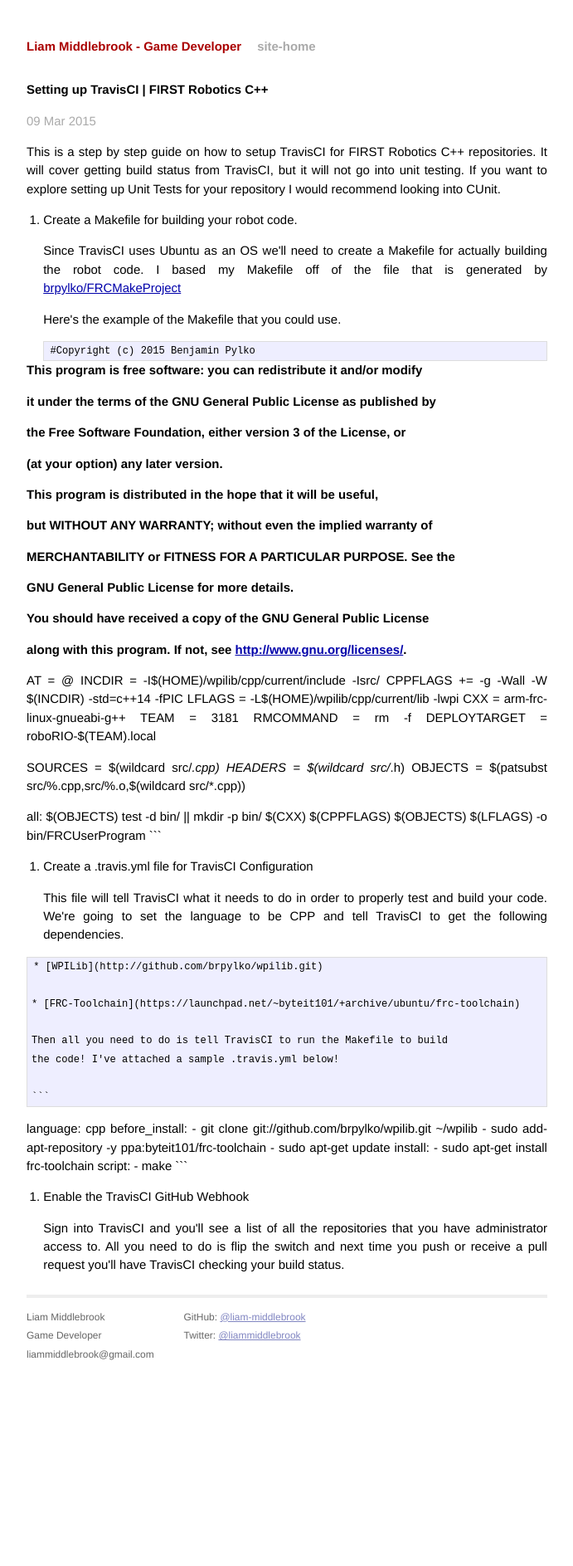
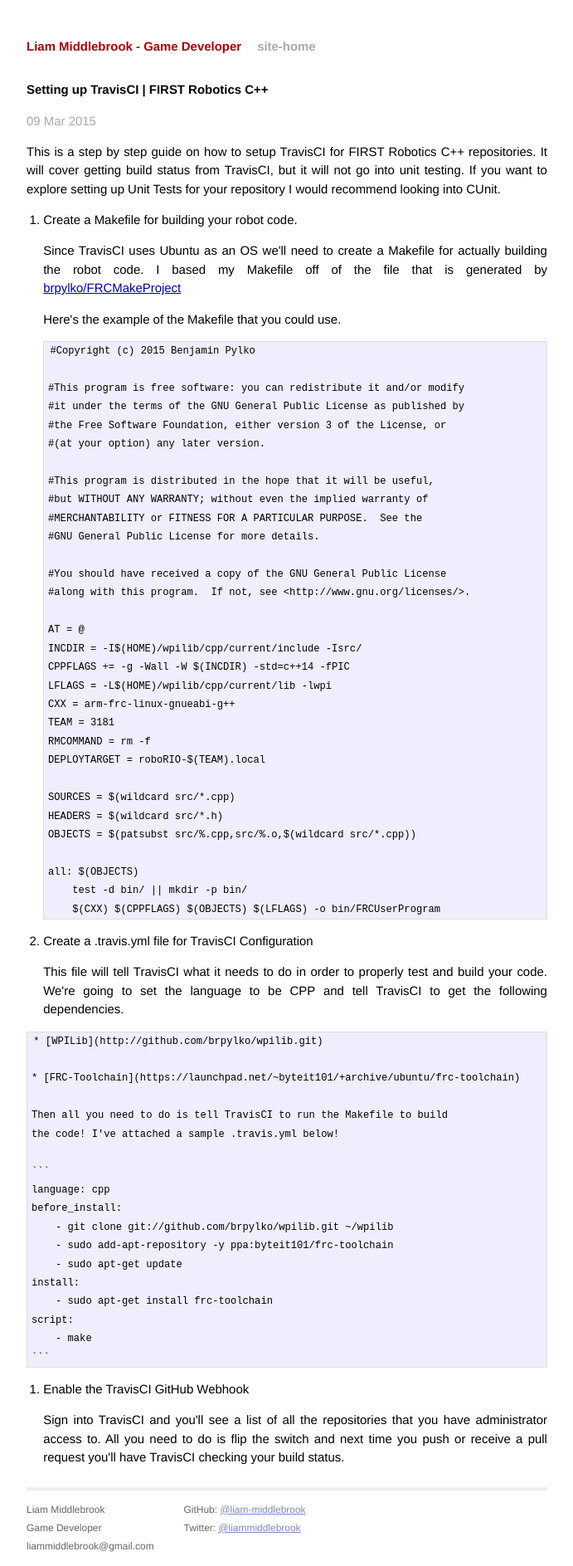
Before and after one commit to liam-middlebrook/blog, a Jekyll site: the page 2015/03/09/first-cpp-travis.html, which Jekyll copies as it is, in a window 1280 px wide. Shown: the whole page at 83% size, without its empty margins (294-985 px from the left). Built offline with Jekyll 4.4.1, drawn with Linux system fonts in a browser that asks for light colours; Markdown is read by kramdown in place of the engine named in the settings; comment, search, counter and statistics services are not loaded; before the commit the page ends 1655 px from its top, so only the background shows below that; some of the changed lines change nothing that is shown.

Commit message:
Publishing: added indent

````diff
--- a/2015/03/09/first-cpp-travis.html
+++ b/2015/03/09/first-cpp-travis.html
@@ -39,48 +39,37 @@
 
 <p>Here&#39;s the example of the Makefile that you could use.</p>
 <div class="highlight"><pre><code class="language-text" data-lang="text">#Copyright (c) 2015 Benjamin Pylko
-</code></pre></div></li>
-</ol>
 
-<h1>This program is free software: you can redistribute it and/or modify</h1>
+#This program is free software: you can redistribute it and/or modify
+#it under the terms of the GNU General Public License as published by
+#the Free Software Foundation, either version 3 of the License, or
+#(at your option) any later version.
 
-<h1>it under the terms of the GNU General Public License as published by</h1>
+#This program is distributed in the hope that it will be useful,
+#but WITHOUT ANY WARRANTY; without even the implied warranty of
+#MERCHANTABILITY or FITNESS FOR A PARTICULAR PURPOSE.  See the
+#GNU General Public License for more details.
 
-<h1>the Free Software Foundation, either version 3 of the License, or</h1>
+#You should have received a copy of the GNU General Public License
+#along with this program.  If not, see &lt;http://www.gnu.org/licenses/&gt;.
 
-<h1>(at your option) any later version.</h1>
-
-<h1>This program is distributed in the hope that it will be useful,</h1>
-
-<h1>but WITHOUT ANY WARRANTY; without even the implied warranty of</h1>
-
-<h1>MERCHANTABILITY or FITNESS FOR A PARTICULAR PURPOSE.  See the</h1>
-
-<h1>GNU General Public License for more details.</h1>
-
-<h1>You should have received a copy of the GNU General Public License</h1>
-
-<h1>along with this program.  If not, see <a href="http://www.gnu.org/licenses/">http://www.gnu.org/licenses/</a>.</h1>
-
-<p>AT = @
+AT = @
 INCDIR = -I$(HOME)/wpilib/cpp/current/include -Isrc/
 CPPFLAGS += -g -Wall -W $(INCDIR) -std=c++14 -fPIC
 LFLAGS = -L$(HOME)/wpilib/cpp/current/lib -lwpi
 CXX = arm-frc-linux-gnueabi-g++
 TEAM = 3181
 RMCOMMAND = rm -f
-DEPLOYTARGET = roboRIO-$(TEAM).local</p>
+DEPLOYTARGET = roboRIO-$(TEAM).local
 
-<p>SOURCES = $(wildcard src/<em>.cpp)
-HEADERS = $(wildcard src/</em>.h)
-OBJECTS = $(patsubst src/%.cpp,src/%.o,$(wildcard src/*.cpp))</p>
+SOURCES = $(wildcard src/*.cpp)
+HEADERS = $(wildcard src/*.h)
+OBJECTS = $(patsubst src/%.cpp,src/%.o,$(wildcard src/*.cpp))
 
-<p>all: $(OBJECTS)
+all: $(OBJECTS)
     test -d bin/ || mkdir -p bin/
     $(CXX) $(CPPFLAGS) $(OBJECTS) $(LFLAGS) -o bin/FRCUserProgram
-    ```</p>
-
-<ol>
+</code></pre></div></li>
 <li><p>Create a .travis.yml file for TravisCI Configuration</p>
 
 <p>This file will tell TravisCI what it needs to do in order to properly
@@ -95,8 +84,7 @@
 the code! I&#39;ve attached a sample .travis.yml below!
 
 ```
-</code></pre></div>
-<p>language: cpp
+language: cpp
 before_install:
     - git clone git://github.com/brpylko/wpilib.git ~/wpilib
     - sudo add-apt-repository -y ppa:byteit101/frc-toolchain
@@ -105,8 +93,8 @@
     - sudo apt-get install frc-toolchain
 script:
     - make
-    ```</p>
-
+```
+</code></pre></div>
 <ol>
 <li><p>Enable the TravisCI GitHub Webhook</p>
 
````
